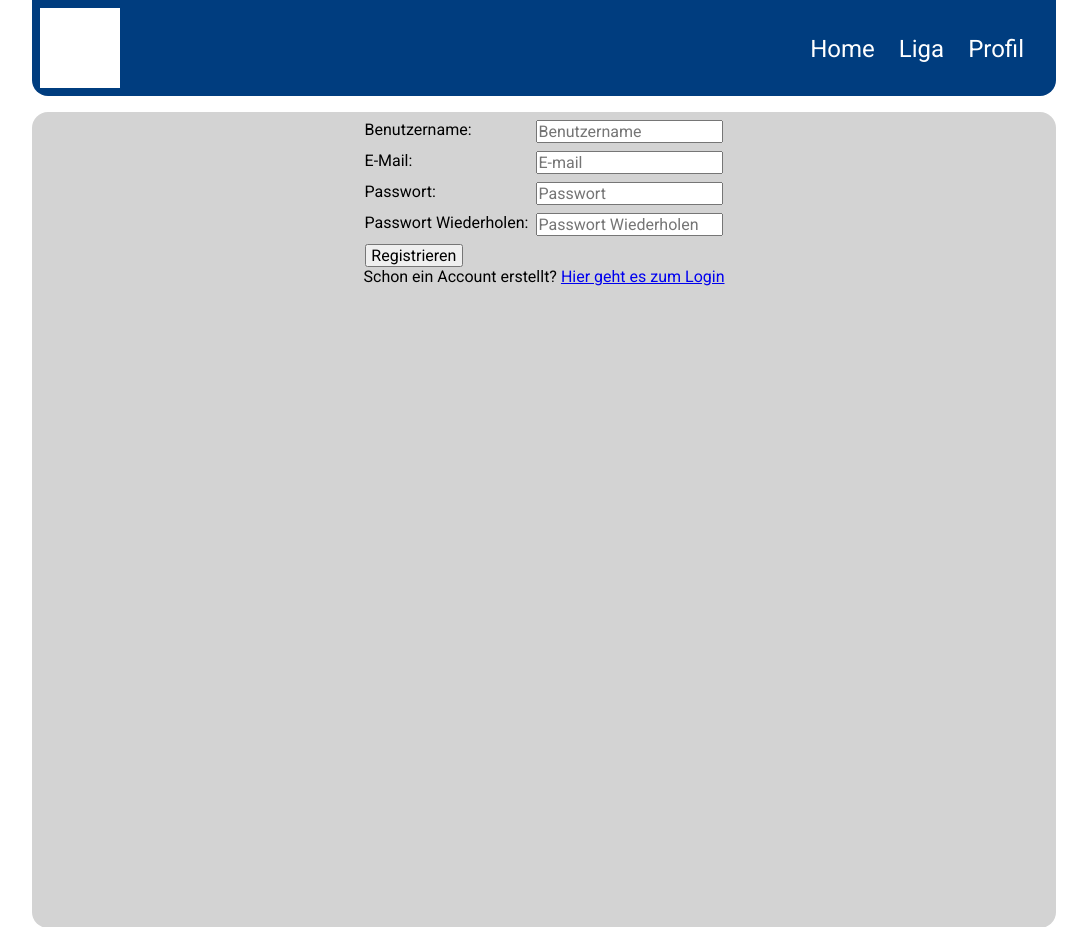
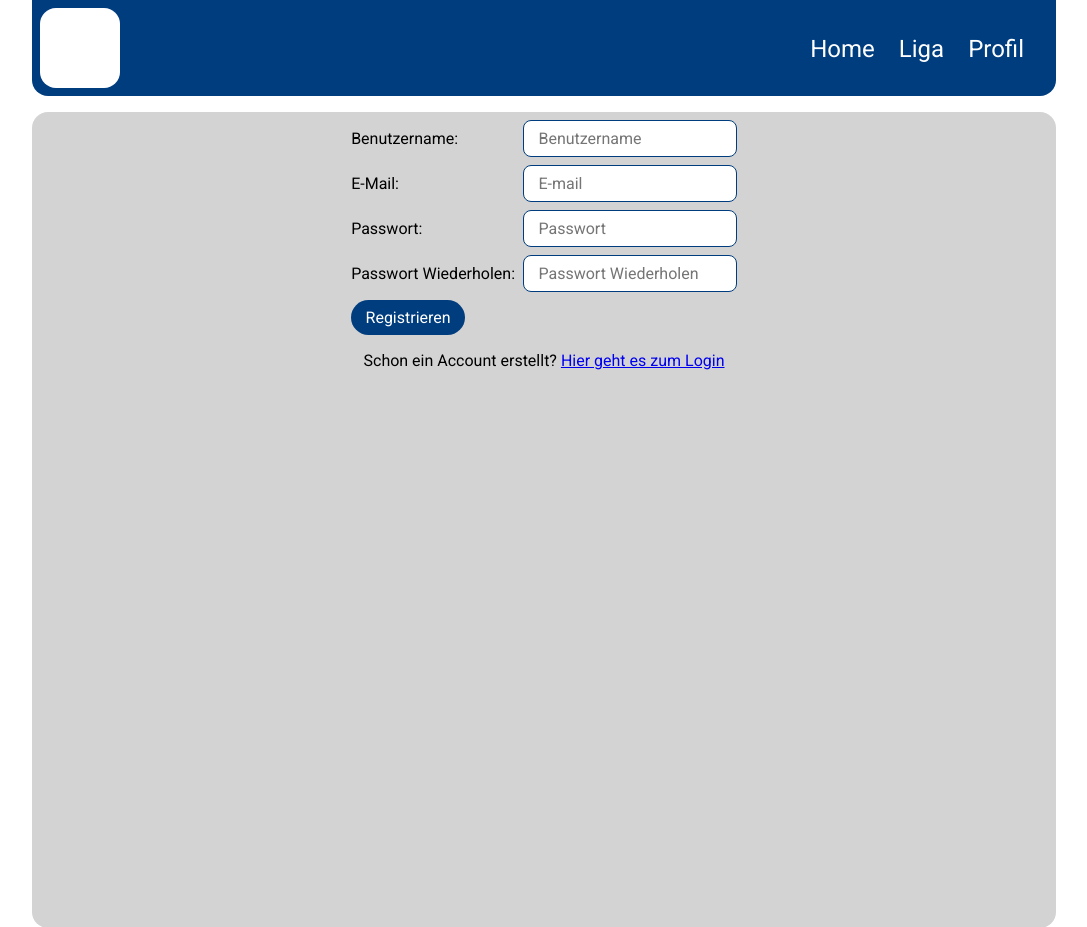
Before and after one commit to capoaira/liga-tabelle, a PHP site: page /profil/registrieren.php in a window 1280 px wide. Shown: the top 927 px of the page, without its empty margins (96-1183 px from the left). Run offline with PHP 8.4, Linux system fonts and the light colour scheme.

Commit message:
button und input style

```diff
--- a/css/form.css
+++ b/css/form.css
@@ -21,11 +21,6 @@ p {
     margin: 0 auto;
 }
 
-form button {
-    width: max-content;
-    padding: 0 .3em;
+form + p {
+    margin-top: 1em;
 }
-
-form label {
-    white-space: nowrap;
-}
--- a/css/style.css
+++ b/css/style.css
@@ -4,6 +4,37 @@
     font-family: roboto;
     font-size: 1em;
 }
+
+button {
+    width: max-content;
+    border: none;
+    border-radius: 5em;
+    padding: .5em .9em;
+    background: rgb(0, 61, 127);
+    color: #fff;
+    cursor: pointer;
+    transition: opacity .2s ease;
+}
+
+button:hover {
+    opacity: .8;
+}
+
+label {
+    white-space: nowrap;
+    align-self: center;
+}
+
+input {
+    padding: .5em .9em;
+    border-radius: .5em;
+    border: 1px solid rgb(0, 61, 127);
+}
+
+input:focus {
+    border: 2px solid rgb(0, 61, 127);
+}
+
 
 body {
     width: 80%;
@@ -38,6 +69,7 @@ header a {
 
 header img {
     width: 5em;
+    border-radius: 1em;
 }
 
 label.smartphone-btn {
@@ -102,8 +134,8 @@ nav a {
 }
 
 nav li {
+    margin-left: 1.5em;
     transition: all .2s ease;
-    margin-left: 1.5em;
 }
 
 nav li:hover {
--- a/profil/bearbeiten.php
+++ b/profil/bearbeiten.php
@@ -35,7 +35,7 @@
 					}
 			?>
 			<form action="php/bearbeiten.php" method="POST" enctype="multipart/form-data">
-				<label for="email">Benutzername:</label>
+				<label for="benutzername">Benutzername:</label>
 				<input type="text" id="benutzername" placeholder="Benutzername" value="<?=$username;?>" name="benutzername" required>
 
 				<label for="email">E-Mail:</label>
--- a/profil/login.php
+++ b/profil/login.php
@@ -25,10 +25,10 @@
 					}
 			?>
 			<form action="php/login.php" method="POST">
-				<lable for="name">Benutzername: </lable>
+				<label for="name">Benutzername: </label>
 				<input type="text" id="name" name="benutzername" placeholder="Benutzername" required>
 
-				<lable for="passwort">Passwort: </lable>
+				<label for="passwort">Passwort: </label>
 				<input type="password" id="passwort" name="passwort" placeholder="Passwort" required>
 
 				<button id="submit" name="submit">Login</button>
--- a/profil/registrieren.php
+++ b/profil/registrieren.php
@@ -25,16 +25,16 @@
 					}
 			?>
 			<form action="php/registrieren.php" method="POST">
-				<lable for="name">Benutzername: </lable>
+				<label for="name">Benutzername: </label>
 				<input type="text" id="name" name="benutzername" placeholder="Benutzername" required>
 
-				<lable for="email">E-Mail: </lable>
+				<label for="email">E-Mail: </label>
 				<input type="email" id="email" name="email" placeholder="E-mail" required>
 
-				<lable for="passwort">Passwort: </lable>
+				<label for="passwort">Passwort: </label>
 				<input type="password" id="passwort" name="passwort" placeholder="Passwort" required>
 
-				<lable for="passwortWdhl">Passwort&nbsp;Wiederholen: </lable>
+				<label for="passwortWdhl">Passwort&nbsp;Wiederholen: </label>
 				<input type="password" id="passwortWdhl" name="passwortWdhl" placeholder="Passwort Wiederholen" required>
 
 				<button id="submit" name="submit">Registrieren</button>
```
